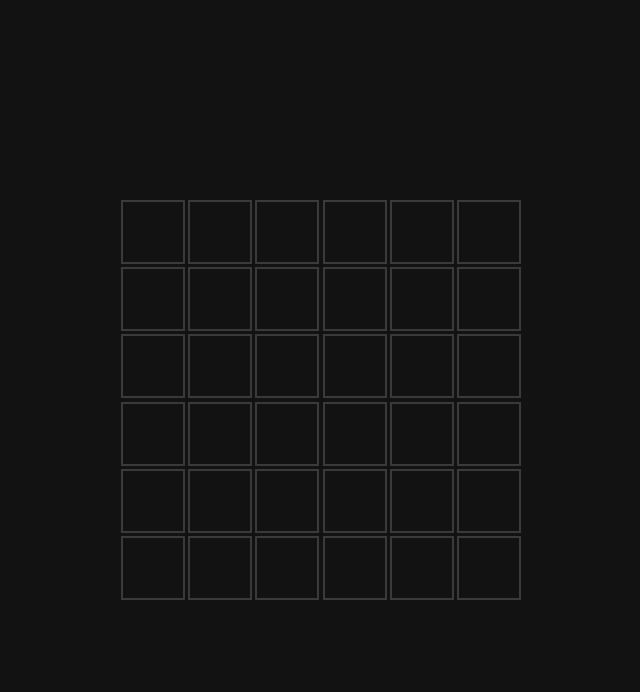
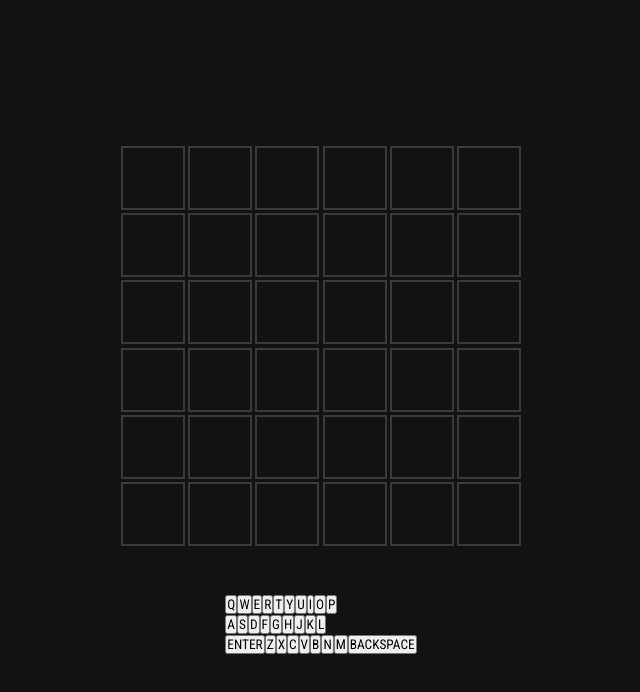
Before and after one commit to Bakuretsu05/wordle-clone-app, a React (Create React App) app: page / in a window 1280 px wide. Shown: the top 692 px of the page, without its empty margins (319-959 px from the left). Built offline with nearby package versions, Linux system fonts and the light colour scheme.

Commit message:
Add virtual keyboard

```diff
--- a/package.json
+++ b/package.json
@@ -13,6 +13,7 @@
     "@types/react-dom": "^17.0.11",
     "react": "^17.0.2",
     "react-dom": "^17.0.2",
+    "react-icons": "^4.3.1",
     "react-scripts": "5.0.0",
     "styled-components": "^5.3.3",
     "typescript": "^4.5.5",
--- a/src/App.tsx
+++ b/src/App.tsx
@@ -5,6 +5,8 @@ import { ThemeProvider } from "styled-components";
 import { Container, GlobalStyles, defaultTheme } from "./globalStyles";
 import Wordle from "./components/Wordle";
 import EndScreen from "./components/EndScreen";
+import Keyboard from "./components/Keyboard";
+import { KeysType } from "./components/Keyboard/types";
 
 export const LS_KEY = "bakurdleStats";
 
@@ -108,8 +110,25 @@ const App: React.FC = () => {
     } else if (e.key === "Enter") handleSubmit();
   };
 
-  const handleDelete = (e: React.KeyboardEvent<HTMLDivElement>) => {
-    if (e.key === "Backspace") setInput((currInput) => currInput.slice(0, -1));
+  const handleDelete = (
+    e: React.KeyboardEvent<HTMLDivElement> | "DISPATCH"
+  ) => {
+    if (typeof e === "object" && !(e.key === "Backspace")) return;
+    else if (typeof e !== "object" && !(e === "DISPATCH")) return;
+    setInput((currInput) => currInput.slice(0, -1));
+  };
+
+  const handleKeyboard = (value: KeysType) => {
+    if (value === "ENTER") handleSubmit();
+    else if (value === "BACKSPACE") handleDelete("DISPATCH");
+    else {
+      setInput((currInput) => {
+        if (currInput.length < 6) {
+          return (currInput + value).toUpperCase();
+        }
+        return currInput;
+      });
+    }
   };
 
   const handleSubmit = () => {
@@ -188,12 +207,12 @@ const App: React.FC = () => {
             handleNewGame={handleNewGame}
             handleShare={handleShare}
           />
+        ) : isPlaying ? (
+          <Keyboard handlePress={handleKeyboard} />
         ) : (
-          !isPlaying && (
-            <StyledButton onClick={() => setShowEndScreen(true)}>
-              Show End Screen
-            </StyledButton>
-          )
+          <StyledButton onClick={() => setShowEndScreen(true)}>
+            Show End Screen
+          </StyledButton>
         )}
       </Container>
     </ThemeProvider>
--- a/src/components/Keyboard/components/KeyButton/index.tsx
+++ b/src/components/Keyboard/components/KeyButton/index.tsx
@@ -1,8 +1,14 @@
 import React from "react";
+import { KeysType } from "../../types";
 import * as S from "./styles";
 
-const KeyButton = () => {
-  return <S.KeyButton></S.KeyButton>;
+interface PropsType {
+  handlePress: (keyValue: KeysType) => void;
+  value: KeysType;
+}
+
+const KeyButton: React.FC<PropsType> = ({ handlePress, value }) => {
+  return <S.KeyButton onClick={() => handlePress(value)}>{value}</S.KeyButton>;
 };
 
 export default KeyButton;
--- a/src/components/Keyboard/components/KeyButton/styles.ts
+++ b/src/components/Keyboard/components/KeyButton/styles.ts
@@ -1,3 +1,3 @@
 import styled from "styled-components";
 
-export const KeyButton = styled.div``;
+export const KeyButton = styled.button``;
--- a/src/components/Keyboard/components/KeyRow/index.tsx
+++ b/src/components/Keyboard/components/KeyRow/index.tsx
@@ -1,8 +1,21 @@
 import React from "react";
 import * as S from "./styles";
+import { KeysType } from "../../types";
+import KeyButton from "../KeyButton";
 
-const KeyRow = () => {
-  return <S.KeyRow></S.KeyRow>;
+interface PropsType {
+  keyList: KeysType[];
+  handlePress: (KeyValue: KeysType) => void;
+}
+
+const KeyRow: React.FC<PropsType> = ({ keyList, handlePress }) => {
+  return (
+    <S.KeyRow>
+      {keyList.map((key) => (
+        <KeyButton handlePress={handlePress} value={key} key={key} />
+      ))}
+    </S.KeyRow>
+  );
 };
 
 export default KeyRow;
--- a/src/components/Keyboard/index.tsx
+++ b/src/components/Keyboard/index.tsx
@@ -1,13 +1,49 @@
 import React from "react";
 import * as S from "./styles";
+import { KeysType } from "./types";
 import KeyRow from "./components/KeyRow";
 
-const Keyboard: React.FC = () => {
+const Keys: KeysType[] = [
+  "Q",
+  "W",
+  "E",
+  "R",
+  "T",
+  "Y",
+  "U",
+  "I",
+  "O",
+  "P",
+  "A",
+  "S",
+  "D",
+  "F",
+  "G",
+  "H",
+  "J",
+  "K",
+  "L",
+  "ENTER",
+  "Z",
+  "X",
+  "C",
+  "V",
+  "B",
+  "N",
+  "M",
+  "BACKSPACE",
+];
+
+interface PropsType {
+  handlePress: (KeyValue: KeysType) => void;
+}
+
+const Keyboard: React.FC<PropsType> = ({ handlePress }) => {
   return (
     <S.Keyboard>
-      <KeyRow />
-      <KeyRow />
-      <KeyRow />
+      <KeyRow handlePress={handlePress} keyList={Keys.slice(0, 10)} />
+      <KeyRow handlePress={handlePress} keyList={Keys.slice(10, 19)} />
+      <KeyRow handlePress={handlePress} keyList={Keys.slice(19, 28)} />
     </S.Keyboard>
   );
 };
```
Also changed, not shown: 1 other file (tests, documents, lock files or other folders).
